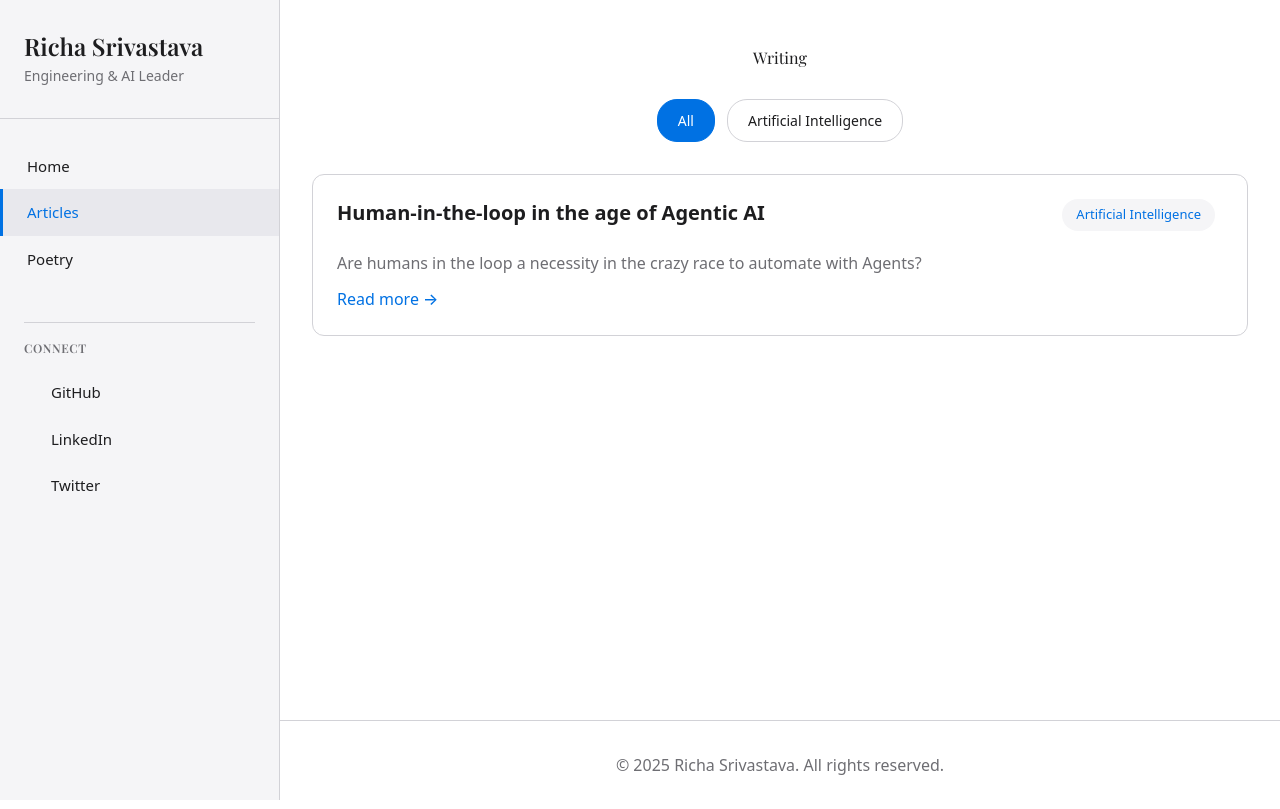
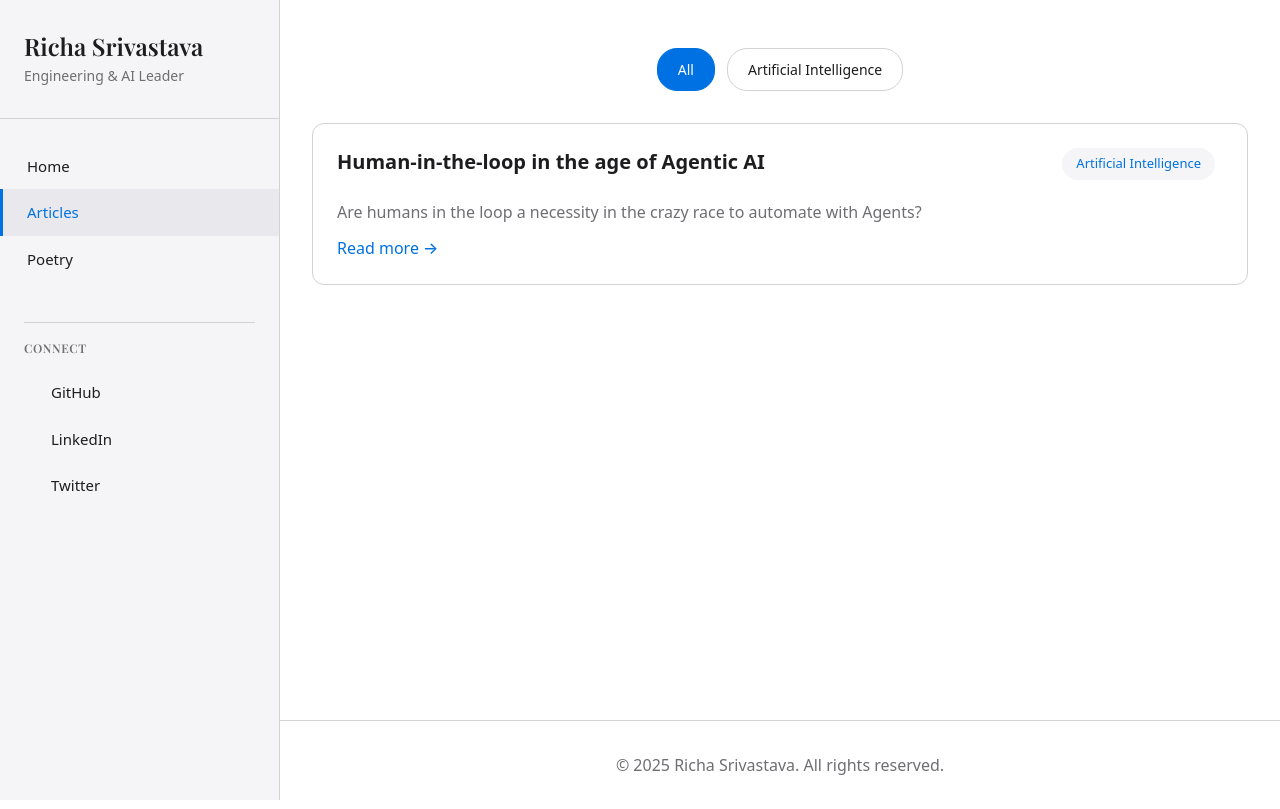
Before and after one commit to Richsrivastava/personal-website, a React (Vite) app: page /articles in a window 1280 px wide. Built offline with nearby package versions, Linux system fonts and the light colour scheme.

Commit message:
removed header text in articles and poem

```diff
--- a/src/pages/Articles.tsx
+++ b/src/pages/Articles.tsx
@@ -13,8 +13,6 @@ export default function Articles() {
 
   return (
     <div className="content-wrapper">
-      <h1 className="text-center mb-8">Writing</h1>
-
       <div className="filter-group">
         {topics.map(topic => (
           <button
--- a/src/pages/Poems.tsx
+++ b/src/pages/Poems.tsx
@@ -39,8 +39,6 @@ export default function Poems() {
 
   return (
     <div className="content-wrapper">
-      <h1 className="text-center">Poetry Collection</h1>
-
       <div className="filter-group">
         {topics.map((topic) => (
           <button
```
